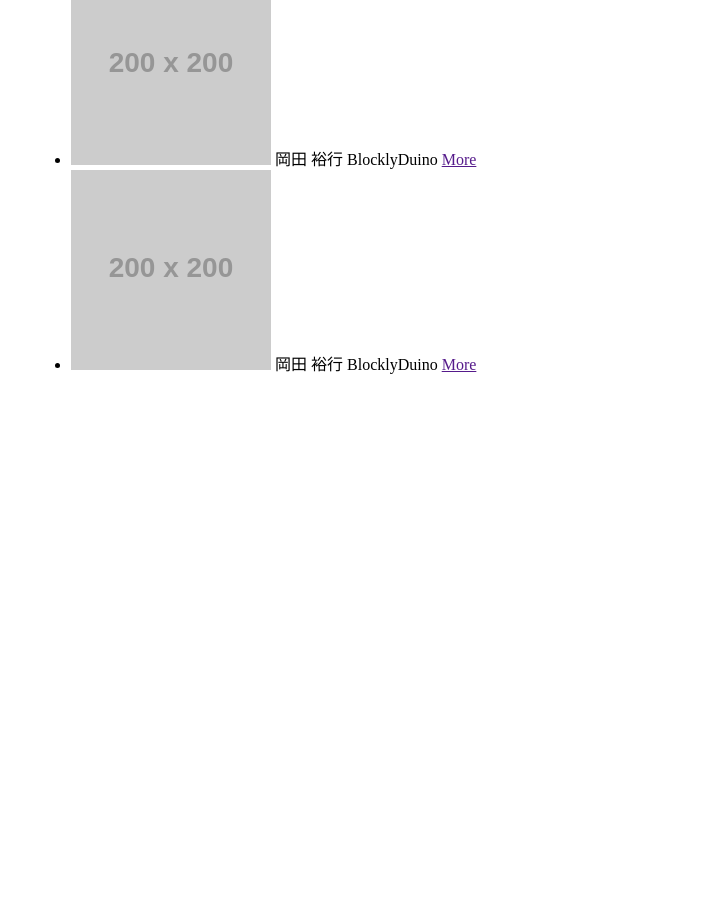
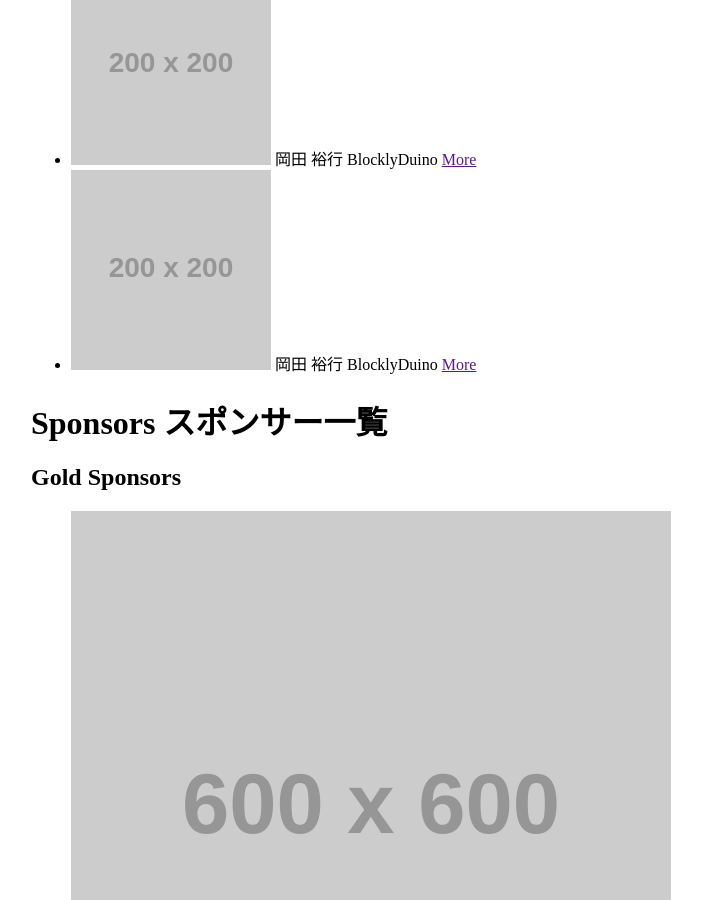
Before and after one commit to dojocon-japan/dojocon2016.coderdojo.jp, a Jekyll site: the page built from index.html, in a window 1280 px wide and 900 px high, scrolled down 4020 px. Shown: the whole window, without its empty margins (9-711 px from the left). Built offline with Jekyll 4.4.1, drawn with Linux system fonts in a browser that asks for light colours; before the commit the page ends 4419 px from its top, so only the background shows below that; some of the changed text lies outside the part shown.

Commit message:
Add Sponsors section

```diff
--- a/index.html
+++ b/index.html
@@ -155,3 +155,44 @@ layout: default
 		</li>
 	</ul>
 </div>
+
+<div class="sponsors-section">
+	<h1 class="section-title">
+		<span class="en">Sponsors</span>
+		<span class="ja">スポンサー一覧</span>
+	</h1>
+	<section class="gold-sponsors">
+		<h2>Gold Sponsors</h2>
+		<ul class="sponsors">
+			<li><a href=""><img src="//placehold.it/600x600.png?text=SPONSOR+LOGO" alt=""></a></li>
+			<li><a href=""><img src="//placehold.it/600x600.png?text=SPONSOR+LOGO" alt=""></a></li>
+			<li><a href=""><img src="//placehold.it/600x600.png?text=SPONSOR+LOGO" alt=""></a></li>
+		</ul>
+	</section>
+	<section class="silver-sponsors">
+		<h2>Silver Sponsors</h2>
+		<ul class="sponsors">
+			<li><a href=""><img src="//placehold.it/600x600.png?text=SPONSOR+LOGO" alt=""></a></li>
+			<li><a href=""><img src="//placehold.it/600x600.png?text=SPONSOR+LOGO" alt=""></a></li>
+			<li><a href=""><img src="//placehold.it/600x600.png?text=SPONSOR+LOGO" alt=""></a></li>
+			<li><a href=""><img src="//placehold.it/600x600.png?text=SPONSOR+LOGO" alt=""></a></li>
+		</ul>
+	</section>
+	<section class="bronze-sponsors">
+		<h2>Bronze Sponsors</h2>
+		<ul class="sponsors">
+			<li><a href=""><img src="//placehold.it/600x600.png?text=SPONSOR+LOGO" alt=""></a></li>
+			<li><a href=""><img src="//placehold.it/600x600.png?text=SPONSOR+LOGO" alt=""></a></li>
+			<li><a href=""><img src="//placehold.it/600x600.png?text=SPONSOR+LOGO" alt=""></a></li>
+			<li><a href=""><img src="//placehold.it/600x600.png?text=SPONSOR+LOGO" alt=""></a></li>
+			<li><a href=""><img src="//placehold.it/600x600.png?text=SPONSOR+LOGO" alt=""></a></li>
+			<li><a href=""><img src="//placehold.it/600x600.png?text=SPONSOR+LOGO" alt=""></a></li>
+			<li><a href=""><img src="//placehold.it/600x600.png?text=SPONSOR+LOGO" alt=""></a></li>
+			<li><a href=""><img src="//placehold.it/600x600.png?text=SPONSOR+LOGO" alt=""></a></li>
+			<li><a href=""><img src="//placehold.it/600x600.png?text=SPONSOR+LOGO" alt=""></a></li>
+			<li><a href=""><img src="//placehold.it/600x600.png?text=SPONSOR+LOGO" alt=""></a></li>
+			<li><a href=""><img src="//placehold.it/600x600.png?text=SPONSOR+LOGO" alt=""></a></li>
+			<li><a href=""><img src="//placehold.it/600x600.png?text=SPONSOR+LOGO" alt=""></a></li>
+		</ul>
+	</section>
+</div>
```
